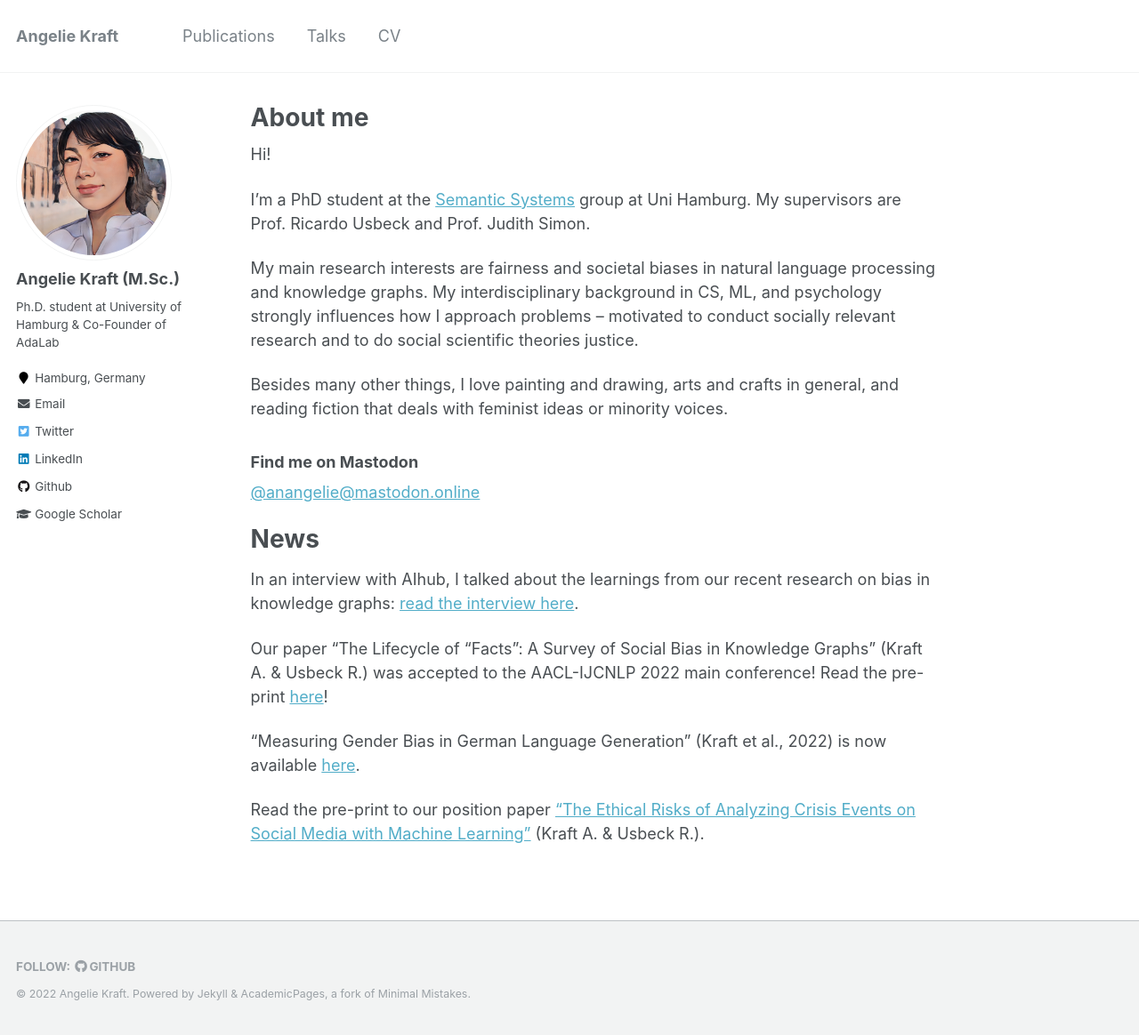
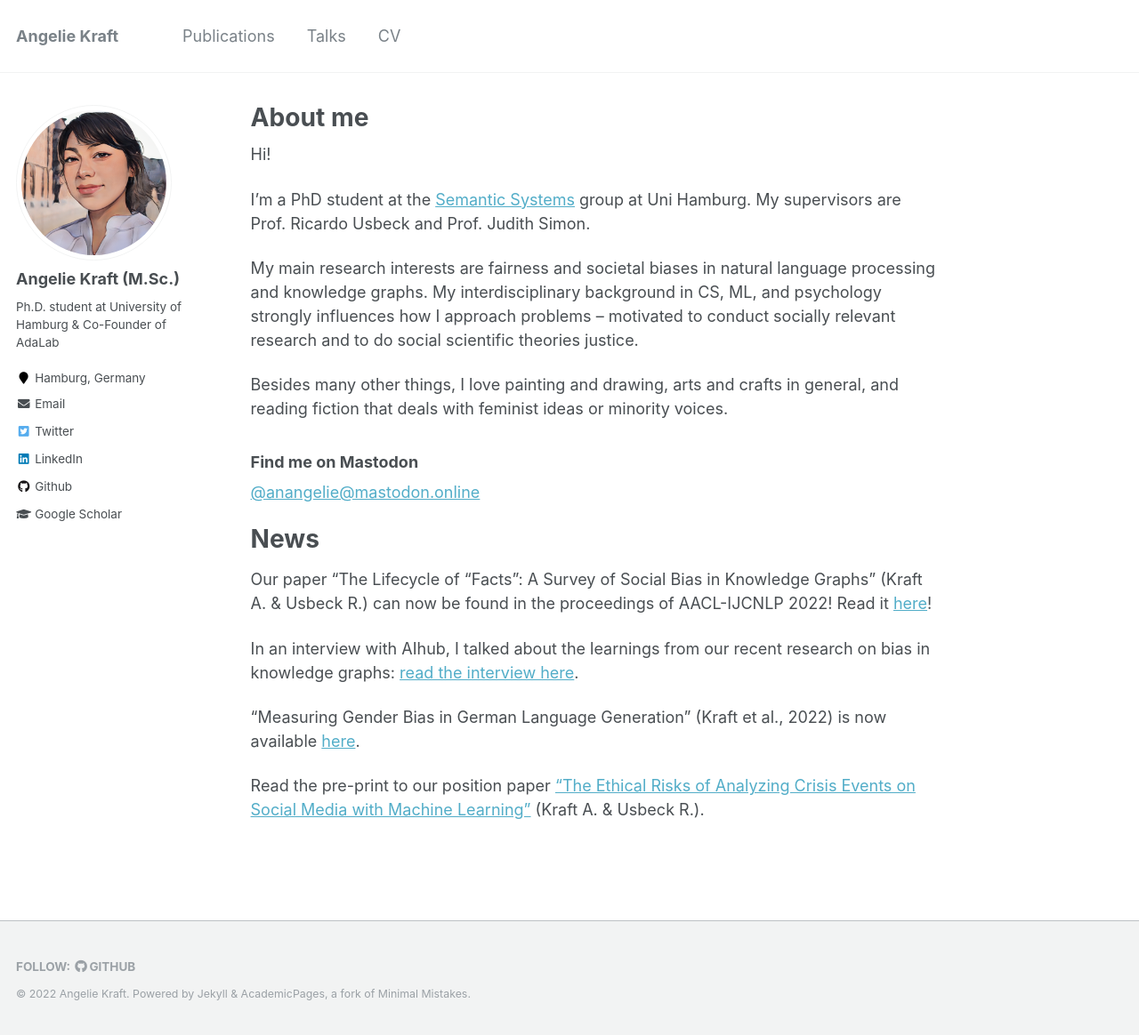
Before and after one commit to krangelie/krangelie.github.io, a Jekyll site: the page built from _pages/about.md, in a window 1280 px wide and 1164 px high. Shown: the whole window at 89% size. Built offline with Jekyll 4.4.1, drawn with Linux system fonts in a browser that asks for light colours.

Commit message:
Update about.md

```diff
--- a/_pages/about.md
+++ b/_pages/about.md
@@ -16,12 +16,13 @@
 Besides many other things, I love painting and drawing, arts and crafts in general, and reading fiction that deals with feminist ideas or minority voices.
 
 ### Find me on Mastodon
-[@anangelie@mastodon.online](https://mastodon.online/@anangelie)
+[@anangelie@mastodon.online](https://sigmoid.social/@anangelie)
 
 # News
+
+Our paper "The Lifecycle of “Facts”: A Survey of Social Bias in Knowledge Graphs" (Kraft A. & Usbeck R.) can now be found in the proceedings of AACL-IJCNLP 2022! Read it [here](https://aclanthology.org/2022.aacl-main.49/)!
+
 In an interview with AIhub, I talked about the learnings from our recent research on bias in knowledge graphs: [read the interview here](https://aihub.org/2022/11/16/the-lifecycle-of-facts-a-survey-of-social-bias-in-knowledge-graphs-interview-with-angelie-kraft/).
-
-Our paper "The Lifecycle of “Facts”: A Survey of Social Bias in Knowledge Graphs" (Kraft A. & Usbeck R.) was accepted to the AACL-IJCNLP 2022 main conference! Read the pre-print [here](http://arxiv.org/abs/2210.03353)!
 
 "Measuring Gender Bias in German Language Generation" (Kraft et al., 2022) is now available [here](https://dl.gi.de/handle/20.500.12116/39481).
 
```
